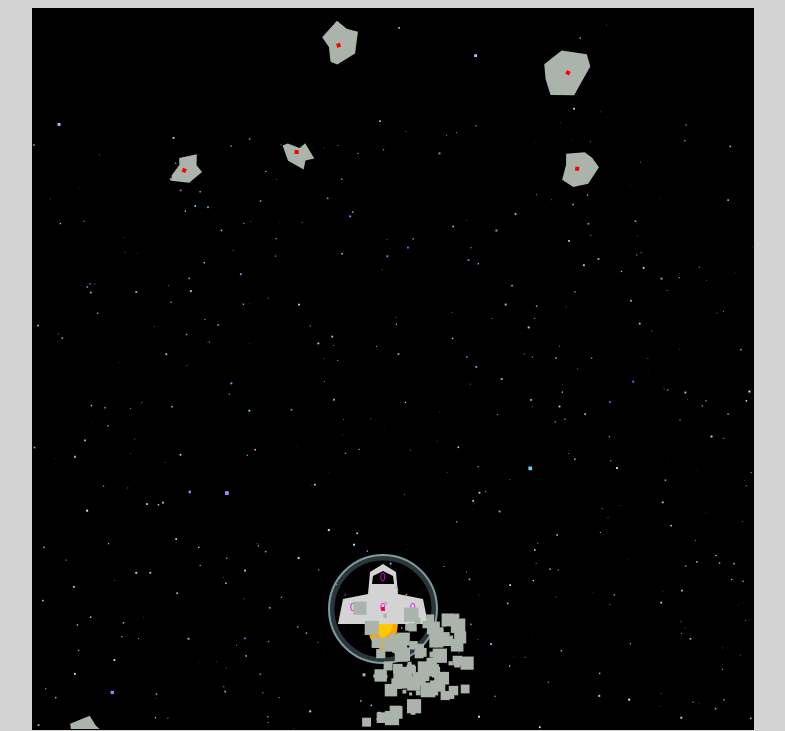
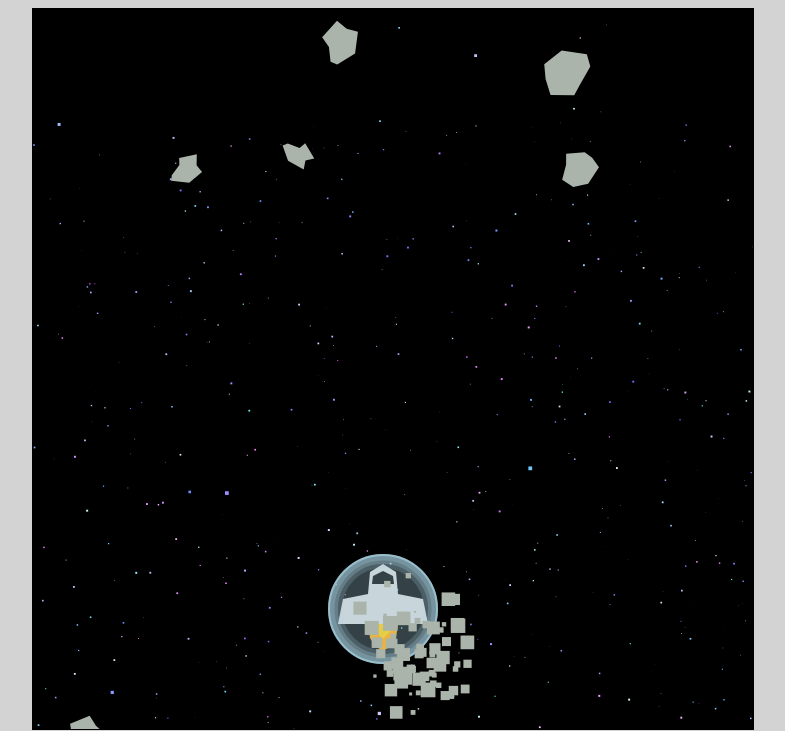
Before and after one commit to LTaylor137/SpaceshipGame, a plain HTML site: page SpaceshipGame/index.html in a window 1280 px wide. Shown: the top 731 px of the page, without its empty margins (247-1032 px from the left). Drawn offline with Linux system fonts and the light colour scheme.

Commit message:
tweaked visual effects

```diff
--- a/SpaceshipGame/index.html
+++ b/SpaceshipGame/index.html
@@ -21,7 +21,6 @@
             type="checkbox"
             id="myCheck"
             onclick="checkDevInfo()"
-            checked
           />
           <span class="slider round"></span>
         </label>
--- a/SpaceshipGame/js/asteroids.js
+++ b/SpaceshipGame/js/asteroids.js
@@ -71,12 +71,14 @@
     context.restore();
   };
 
-  this.destroyAsteroid = function (asteroid) {
+  this.destroyAsteroid = function (asteroid, xSpeed, ySpeed) {
     pxpos = asteroid.x;
     pypos = asteroid.y;
+    sxSpeed = xSpeed
+    sySpeed = ySpeed
 
     //create particles
-    for (let i = 0; i < asteroid.size*2; i += 1) {
+    for (let i = 0; i < asteroid.size; i += 1) {
       const particle = {
         x: pxpos + this.random(-asteroid.size / 3, asteroid.size / 3),
         y: pypos + this.random(-5, asteroid.size / 2),
@@ -87,15 +89,32 @@
       };
       this.particles.push(particle);
     }
+    //create more rocks travelling in direction of ship
+    for (let i = 0; i < asteroid.size/4; i += 1) {
+      const particle = {
+        x: pxpos + this.random(-asteroid.size / 3, asteroid.size / 3),
+        y: pypos + this.random(-5, asteroid.size / 2),
+        xvel: asteroid.xDirection * Math.random() + this.random(-1, 1) + sxSpeed/2,
+        yvel: Math.random() + this.random(-1, 1) + sySpeed/2-0.5,
+        size: this.random(5, 15),
+        life: this.random(0, 50),
+      };
+      this.particles.push(particle);
+    }
   };
 
   // update the asteroid + particle position
-  this.render = function (shipYSpeed, shipXSpeed) {
+  this.render = function (shipYSpeed, shipXSpeed, shipYPos) {
     //take the players ship speed
+
     if (shipXSpeed <= 10 && shipXSpeed >= -10) {
       asteroidXSpeed = -shipXSpeed;
     }
-    if (shipYSpeed <= 0.5 && shipYSpeed >= -1) {
+
+    // if (shipYPos >= 640 && shipYSpeed >= 2) {
+    //   asteroidYSpeed = -shipYSpeed +7;}
+    // else
+    if (shipYSpeed <= 0.5 && shipYSpeed >= -1 && shipYPos < 640) {
       asteroidYSpeed = -shipYSpeed + 4;
     }
     //draw asteroids
--- a/SpaceshipGame/js/main.js
+++ b/SpaceshipGame/js/main.js
@@ -100,7 +100,7 @@
         if (shipTiles[i].damage !== null) {
           shipTile = shipTiles[i];
           asteroidNo = asteroids.asteroidsList[a];
-          asteroids.destroyAsteroid(asteroidNo);
+          asteroids.destroyAsteroid(asteroidNo, player.xSpeed, player.ySpeed);
           document.getElementById("isCollide").innerHTML = i;
           player.takeDamage(i, asteroidNo.damage);
           asteroids.asteroidsList.splice(a, 1);
@@ -110,17 +110,6 @@
   }
 }
 
-//pass ship speed to stars object
-function getShipYSpeed() {
-  var shipYSpeed = this.player.ySpeed;
-  return shipYSpeed;
-}
-
-function getShipXSpeed() {
-  var shipXSpeed = this.player.xSpeed;
-  return shipXSpeed;
-}
-
 //draw everything
 function draw() {
   //clear the canvas
@@ -128,13 +117,13 @@
   context.fillRect(0, 0, 720, 720);
 
   //draw stars
-  stars.render(getShipYSpeed(), getShipXSpeed());
+  stars.render(this.player.ySpeed, this.player.xSpeed);
 
   //draw player
   player.draw();
 
   //draw asteroids
-  asteroids.render(getShipYSpeed(), getShipXSpeed());
+  asteroids.render(this.player.ySpeed, this.player.xSpeed, this.player.y);
   // asteroids.drawParticles()
 
   //draw bullets
--- a/SpaceshipGame/js/player.js
+++ b/SpaceshipGame/js/player.js
@@ -12,9 +12,10 @@
   this.height = 30;
   this.active = true;
   this.count = 0;
-  this.shieldValue = 0;
-  this.shieldMaxValue = 2;
+  this.shieldValue = 3;
+  this.shieldMaxValue = 4;
   this.shieldCounter = 0;
+  this.shieldColour = "lightblue";
 
   // this.smokeParticles = [];
   // this.fireParticles = [];
@@ -196,17 +197,15 @@
           switch (this.damage) {
             case 1:
               this.smokeColour = this.random(190, 200);
-              this.smokeLife = 70;
+              this.smokeLife = 80;
               break;
             case 2:
               this.smokeColour = this.random(160, 170);
               this.smokeLife = 50;
-
               break;
             case 3:
               this.smokeColour = this.random(100, 130);
               this.smokeLife = 30;
-
               break;
             case 4:
               this.smokeColour = this.random(50, 80);
@@ -311,16 +310,16 @@
       context.restore();
     });
 
+
     //draw shield
     if (this.shieldValue >= 1) {
-      context.strokeStyle = "lightblue";
+      context.strokeStyle = this.shieldColour;
       context.beginPath();
       context.globalAlpha = 0.7;
       context.lineWidth = 2;
       context.arc(this.x, this.y, 54, 0, 2 * Math.PI);
       context.closePath();
       context.stroke();
-      context.strokeStyle = "lightblue";
       context.globalAlpha = 0.25;
       context.beginPath();
       context.lineWidth = 5;
@@ -330,14 +329,13 @@
       context.globalAlpha = 1;
     }
     if (this.shieldValue >= 2) {
-      context.strokeStyle = "lightblue";
+      context.strokeStyle = this.shieldColour;
       context.globalAlpha = 0.4;
       context.beginPath();
       context.lineWidth = 10;
       context.arc(this.x, this.y, 50, 0, 2 * Math.PI);
       context.closePath();
       context.stroke();
-      context.strokeStyle = "lightblue";
       context.globalAlpha = 0.2;
       context.beginPath();
       context.lineWidth = 4;
@@ -349,7 +347,7 @@
     if (this.shieldValue === 3) {
       context.beginPath();
       context.globalAlpha = 0.3;
-      context.fillStyle = "lightblue";
+      context.fillStyle = this.shieldColour;
       context.arc(this.x, this.y, 55, 0, 2 * Math.PI);
       context.fill();
       context.globalAlpha = 1;
@@ -369,8 +367,18 @@
       //draw smokeParticles
       for (let i = 0; i < tile.smokeParticles.length; i += 1) {
         p = tile.smokeParticles[i];
-        p.x = p.x + tile.xoffset / tile.xpos;
-        p.y = p.y + tile.yoffset / tile.ypos;
+        if (this.x <= 80 ||this.x >= 640 ) {
+        p.x = p.x + tile.xoffset / tile.xpos - this.xSpeed;
+        }else{
+          p.x = p.x + tile.xoffset / tile.xpos - this.xSpeed/2;
+        }
+        if (this.y >= 640) {
+          p.y = p.y + tile.yoffset / tile.ypos +2 + this.ySpeed/4;
+        } else if (this.y <= 80) {
+          p.y = p.y + tile.yoffset / tile.ypos + 2 - this.ySpeed/2;
+        } else {
+          p.y = p.y + tile.yoffset / tile.ypos + 2 - this.ySpeed/4;
+        }
         p.life = p.life + 1;
         context.fillStyle = p.colour;
         context.fillRect(p.x, p.y, p.size, p.size);
@@ -381,8 +389,8 @@
       //draw fireParticles
       for (let i = 0; i < tile.fireParticles.length; i += 1) {
         p = tile.fireParticles[i];
-        p.x = p.x + tile.xoffset / tile.xpos;
-        p.y = p.y + tile.yoffset / tile.ypos;
+        p.x = p.x + tile.xoffset / tile.xpos - this.xSpeed/2;
+        p.y = p.y + tile.yoffset / tile.ypos + 1;
         p.life = p.life + 1;
         context.fillStyle = p.colour;
         context.fillRect(p.x, p.y, p.size, p.size);
@@ -421,6 +429,22 @@
     if (this.shieldValue >= 1) {
       //console.log("shield hit!");
       this.shieldValue = this.shieldValue - 1;
+      this.shieldColour = "red"
+      setTimeout(() => {
+        this.shieldColour = "lightblue"
+      }, 100);
+      setTimeout(() => {
+        this.shieldColour = "red"
+      }, 300);
+      setTimeout(() => {
+        this.shieldColour = "lightblue"
+      }, 400);
+      setTimeout(() => {
+        this.shieldColour = "red"
+      }, 600);
+      setTimeout(() => {
+        this.shieldColour = "lightblue"
+      }, 700);
     } else {
       if (this.array[location].damage < this.array[location].maxDamage) {
         this.array[location].damage = this.array[location].damage + aDamage;
@@ -432,7 +456,9 @@
         );
         neighborTile =
           this.array[location].neighborTiles[getRandomNeighborTile];
-        if (this.array[neighborTile].damage < this.array[neighborTile].maxDamage) {
+        if (
+          this.array[neighborTile].damage < this.array[neighborTile].maxDamage
+        ) {
           this.array[neighborTile].damage =
             this.array[neighborTile].damage + aDamage;
         }
```
